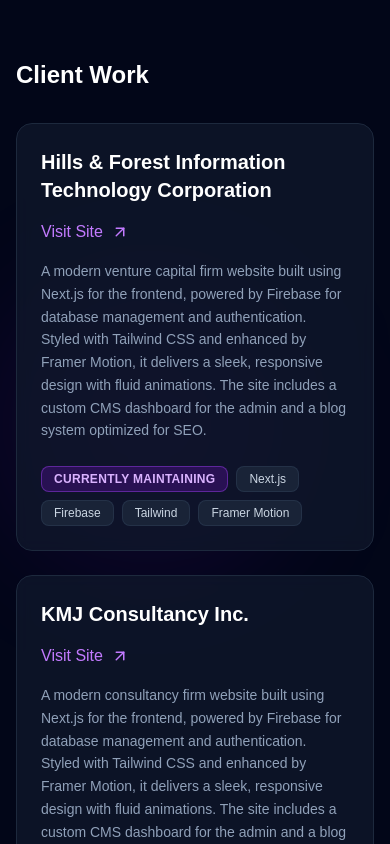
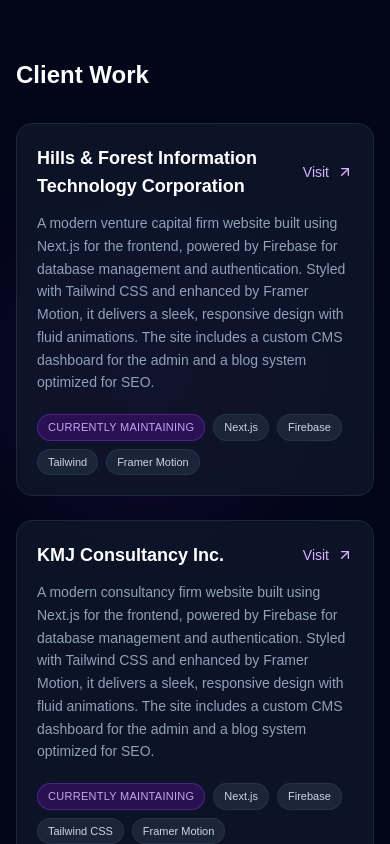
Before and after one commit to johngabrielcorgado/my-portfolio, a Next.js app in the folder my-portfolio/: page / in a window 390 px wide. Shown: the part 3820-4664 px from the top of the page. Built offline with nearby package versions, Linux system fonts and the light colour scheme.

Commit message:
version 3.3.5 (build fix)

```diff
--- a/my-portfolio/app/components/Projects.tsx
+++ b/my-portfolio/app/components/Projects.tsx
@@ -150,7 +150,7 @@
         </motion.div>
 
         {/* Projects by category */}
-        <div className="space-y-12 sm:space-y-16">
+        <div className="space-y-10 sm:space-y-16">
           {[{ title: "Client Work", items: clientProjects }, { title: "Personal Projects", items: personalProjects }].map(
             (section) => (
               <div key={section.title} className="space-y-8">
@@ -164,7 +164,7 @@
                   {section.title}
                 </motion.h3>
 
-                <div className="space-y-6">
+                <div className="space-y-6 sm:space-y-8">
                   {section.items.map((project, index) => (
                     <ProjectCard
                       key={project.id}
@@ -363,23 +363,25 @@
       style={cardDelay}
     >
       <div className="pointer-events-none absolute inset-0 bg-gradient-to-r from-purple-600/10 to-violet-600/10 opacity-0 transition-opacity duration-200 group-hover:opacity-100" />
-      <div className="relative p-6 md:p-8">
-        <div className="flex flex-col md:flex-row md:items-start md:justify-between gap-4 md:gap-6 mb-4">
-          <h4 className="text-xl sm:text-2xl font-bold text-white">{project.title}</h4>
-          <div className="inline-flex items-center gap-2 text-purple-400 font-medium">
-            Visit Site
-            <FiArrowUpRight className="text-lg" aria-hidden />
+      <div className="relative p-5 sm:p-6">
+        <div className="flex flex-col gap-3">
+          <div className="flex items-center justify-between gap-3">
+            <h4 className="text-lg font-semibold text-white">{project.title}</h4>
+            <div className="inline-flex items-center gap-2 text-purple-300 text-sm font-medium">
+              Visit
+              <FiArrowUpRight className="text-base" aria-hidden />
+            </div>
           </div>
+
+          <p className="text-slate-400 text-sm leading-relaxed">
+            {project.description}
+          </p>
         </div>
 
-        <p className="text-slate-400 text-sm sm:text-base mb-6 leading-relaxed">
-          {project.description}
-        </p>
-
-        <div className="flex flex-wrap gap-2 items-center">
+        <div className="mt-5 flex flex-wrap gap-2">
           {project.status && (
             <span
-              className={`px-3 py-1 bg-purple-600/20 border border-purple-500/40 text-purple-300 rounded-lg text-xs sm:text-sm font-semibold uppercase tracking-wide transition-all duration-300 ease-out ${animate ? (isInView ? "opacity-100 translate-y-0" : "opacity-0 translate-y-2") : ""}`}
+              className={`px-2.5 py-1 rounded-full bg-purple-600/20 border border-purple-500/30 text-[11px] uppercase tracking-wide text-purple-300/90 transition-all duration-300 ease-out ${animate ? (isInView ? "opacity-100 translate-y-0" : "opacity-0 translate-y-2") : ""}`}
               style={animate ? { transitionDelay: `${80 + index * 40}ms` } : undefined}
             >
               {project.status}
@@ -388,7 +390,7 @@
           {project.tags.map((tag, i) => (
             <span
               key={tag}
-              className={`px-3 py-1 bg-slate-800/80 border border-slate-700/50 rounded-lg text-xs sm:text-sm text-slate-300 transition-all duration-300 ease-out ${animate ? (isInView ? "opacity-100 translate-y-0" : "opacity-0 translate-y-2") : ""}`}
+              className={`px-2.5 py-1 rounded-full bg-slate-800/90 border border-slate-700/50 text-[11px] text-slate-300 transition-all duration-300 ease-out ${animate ? (isInView ? "opacity-100 translate-y-0" : "opacity-0 translate-y-2") : ""}`}
               style={animate ? { transitionDelay: `${120 + index * 40 + i * 30}ms` } : undefined}
             >
               {tag}
```
